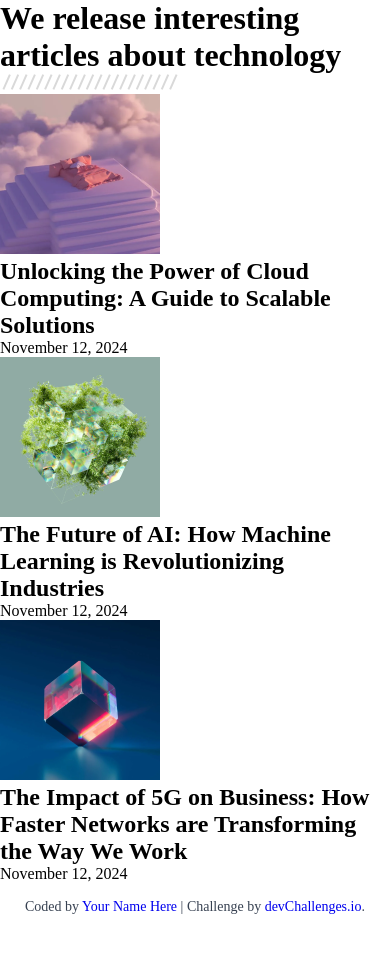
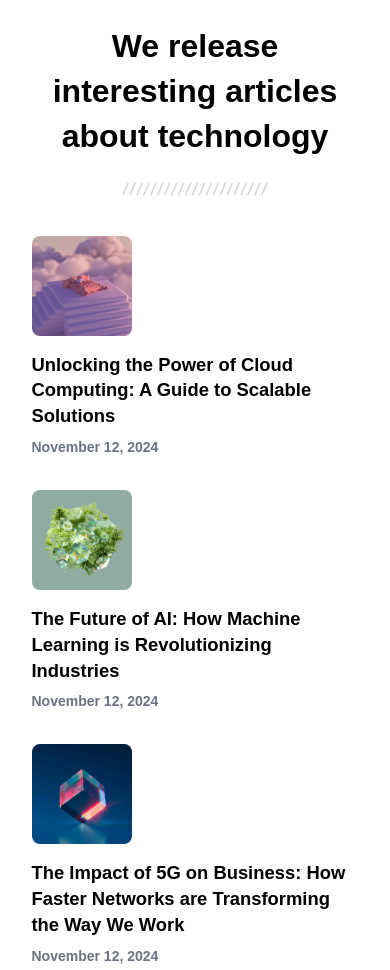
Before and after one commit to alfinmanoj/Simple-Article-Listing, a plain HTML site: page index.html in a window 390 px wide. Shown: the top 970 px of the page. Before the commit the page ends 915 px from the top, so only its background shows below. Drawn offline with Linux system fonts and the light colour scheme.

Commit message:
style: add mobile layout styling and update HTML structure

```diff
--- a/index.html
+++ b/index.html
@@ -22,7 +22,64 @@
       }
 
       body {
-        height: 100vh;
+        font-family: sans-serif;
+        background-color: #ffffff; /* optional */
+        line-height: 1.5;
+      }
+
+      .container {
+        max-width: 375px;
+        width: 100%;
+        margin: 0 auto;
+        padding: 1.5rem;
+      }
+
+      .container h1 {
+        font-size: 2rem;
+        line-height: 1.4;
+        text-align: center;
+      }
+
+      .separator  {
+        width: 150px;
+        display: block;
+        padding: 0.5rem 0;
+        margin: 1rem auto;
+      }
+
+      section article {
+        display: flex;
+        flex-direction: column;
+        align-items: flex-start;
+        gap: 1rem;
+        margin-top: 2rem;
+      }
+
+      section article img {
+        width: 100px;
+        height: 100px;
+        object-fit: cover;
+        border-radius: 0.5rem;
+      }
+
+      section article .text {
+        display: flex;
+        flex-direction: column;
+        justify-content: space-between;
+      }
+
+      section article h2 {
+        font-size: 1.15rem;
+        text-align: left;
+        line-height: 1.4;
+        margin-bottom: 0.5rem;
+      }
+
+      section article time {
+        font-size: 0.875rem;
+        font-weight: bold;
+        color: #6b7280; /* subtle gray */
+        text-align: left;
 }
 
       .author-info {
@@ -35,34 +92,43 @@
       .author-info a {
         text-decoration: none;
       }
+
     </style>
   </head>
   <body>
-     <main>
+     <main class="container">
         <header>
           <h1>We release interesting articles about technology</h1>
-          <img src="resources/Seperator.svg" alt="" aria-hidden="true" />
+          <img class="separator " src="resources/Seperator.svg" alt="" aria-hidden="true" />
         </header>
 
         <section>
           <article>
             <img src="resources/photo_1.png" alt="Illustration representing cloud computing and scalable infrastructure">
+            <div class="text">
               <h2>Unlocking the Power of Cloud Computing: A Guide to Scalable Solutions</h2>
               <time datetime="2024-11-12">November 12, 2024</time>
+            </div>
           </article>
 
           <article>
             <img src="resources/photo_3.png" alt="Visual representation of AI and machine learning technology">
+            <div class="text">
               <h2>The Future of AI: How Machine Learning is Revolutionizing Industries</h2>
               <time datetime="2024-11-12">November 12, 2024</time>
+            </div>
           </article>
 
           <article>
             <img src="resources/photo_2.png" alt="Graphic symbolizing 5G network and its impact on technology">
+            <div class="text">
               <h2>The Impact of 5G on Business: How Faster Networks are Transforming the Way We Work</h2>
               <time datetime="2024-11-12">November 12, 2024</time>
+            </div>
           </article>
+
         </section>
+
      </main>
 
     <footer class="author-info">
```
Lines whose indentation alone changed are shown as unchanged.
